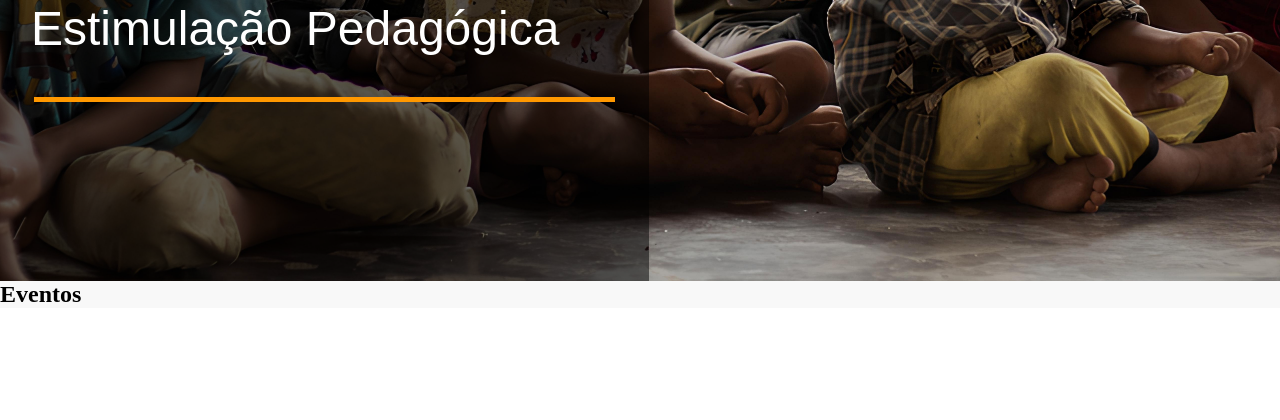
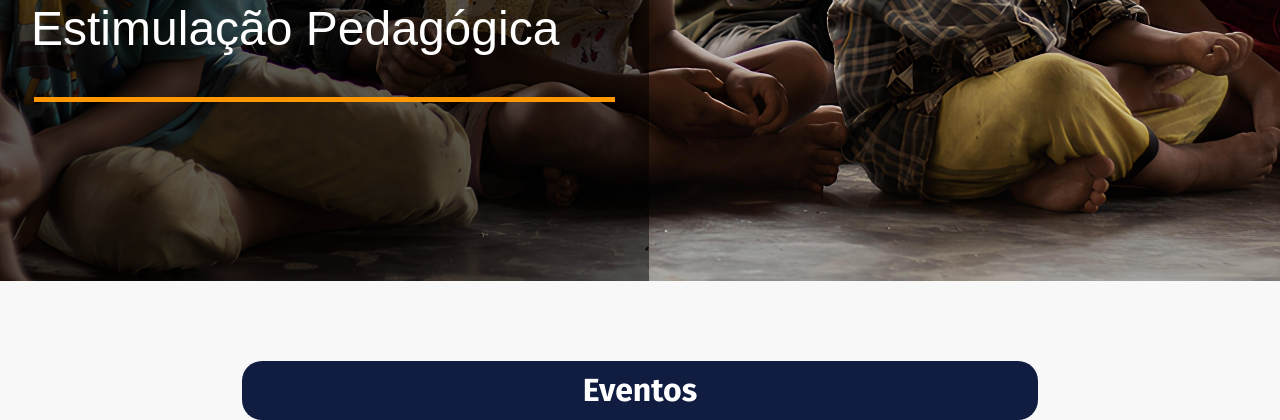
Before and after one commit to Luis5Felipe/webisiteong, a Django app: page / in a window 1280 px wide. Shown: the part 2237-2657 px from the top of the page. Before the commit the page ends 2539 px from the top, so only its background shows below. Run offline with Django 5.2, Linux system fonts and the light colour scheme; some web fonts are replaced.

Commit message:
Update pagina home

```diff
--- a/Webisite/static/website/css/home.css
+++ b/Webisite/static/website/css/home.css
@@ -297,3 +297,28 @@ html, body {
     border: none;
     margin: 20px auto;
 }
+
+
+/*Eventos*/
+
+
+.caixa{
+    display: flex;
+    justify-content: center;
+    margin: 80px 0px 80px 0px;
+}
+
+.eventos {
+    background: #101d41;
+    width: 796px;
+    height: 59px;
+    border-radius: 20px;
+}
+
+.eventos h1 {
+    color: white;
+    font-family: var(--fonteMenu);
+    font-size: 32px;
+    text-align: center;
+    padding-top: 10px;
+}
--- a/Webisite/templates/_layouts/home.html
+++ b/Webisite/templates/_layouts/home.html
@@ -1,14 +1,18 @@
 <!DOCTYPE html>
 <html lang="pt-br">
+
 <head>
     <meta charset="UTF-8">
     <meta name="viewport" content="width=device-width, initial-scale=1.0">
     <meta name="description" content="Mãos Unidas - Organização de apoio e serviços sociais">
-    <link href="https://fonts.googleapis.com/css2?family=Fira+Sans:wght@400;500;700&family=Fira+Sans+Condensed:wght@400;700&display=swap" rel="stylesheet">
+    <link
+        href="https://fonts.googleapis.com/css2?family=Fira+Sans:wght@400;500;700&family=Fira+Sans+Condensed:wght@400;700&display=swap"
+        rel="stylesheet">
     <title>Mãos Unidas</title>
     {% load static %}
     <link rel="stylesheet" type="text/css" href="{% static 'website/css/home.css' %}">
 </head>
+
 <body>
     <header class="conteiner-a1">
         <img id="logo" src="{% static 'website/img/logo.png' %}" alt="Logo da Mãos Unidas">
@@ -28,7 +32,8 @@
         <div class="banner-cover">
             <div class="banner-text">
                 <h2>Ajude 3x Mais Crianças</h2>
-                <p>Contribua agora para que crianças autistas tenham acesso a terapias essenciais, educação inclusiva e suporte especializado.</p>
+                <p>Contribua agora para que crianças autistas tenham acesso a terapias essenciais, educação inclusiva e
+                    suporte especializado.</p>
                 <button class="donate-button">Doe Agora</button>
             </div>
         </div>
@@ -39,10 +44,19 @@
     <section class="sobre-ong">
         <h2>Instituto de Amparo ao Autista Mãos Unidas</h2>
         <hr id="linha">
-        <p>A Mãos Unidas é uma ONG dedicada a promover a inclusão e a qualidade de vida das pessoas com autismo e suas famílias. Nossa missão é garantir que cada indivíduo, independentemente de suas limitações, tenha acesso a atendimento especializado e às ferramentas necessárias para seu desenvolvimento pleno. Acreditamos que, ao respeitar as diferenças e promover a autonomia, podemos transformar a vida das pessoas com autismo e construir uma sociedade mais inclusiva e igualitária.</p>
+        <p>A Mãos Unidas é uma ONG dedicada a promover a inclusão e a qualidade de vida das pessoas com autismo e suas
+            famílias. Nossa missão é garantir que cada indivíduo, independentemente de suas limitações, tenha acesso a
+            atendimento especializado e às ferramentas necessárias para seu desenvolvimento pleno. Acreditamos que, ao
+            respeitar as diferenças e promover a autonomia, podemos transformar a vida das pessoas com autismo e
+            construir uma sociedade mais inclusiva e igualitária.</p>
     </section>
     <section class="apelo">
-        <p>Sua doação vai muito além de um simples gesto financeiro: ela nos ajuda a oferecer serviços essenciais como fonoaudiologia, psicologia comportamental, psicomotricidade e terapia ABA, que são fundamentais para o desenvolvimento de pessoas com autismo. Esses atendimentos especializados proporcionam suporte crucial para que cada indivíduo possa alcançar seu potencial. Com sua ajuda, conseguimos ampliar nosso impacto, alcançar ainda mais famílias e criar novas oportunidades que transformam vidas. Junte-se a nós nessa missão de oferecer um futuro melhor e mais inclusivo para todos!</p>
+        <p>Sua doação vai muito além de um simples gesto financeiro: ela nos ajuda a oferecer serviços essenciais como
+            fonoaudiologia, psicologia comportamental, psicomotricidade e terapia ABA, que são fundamentais para o
+            desenvolvimento de pessoas com autismo. Esses atendimentos especializados proporcionam suporte crucial para
+            que cada indivíduo possa alcançar seu potencial. Com sua ajuda, conseguimos ampliar nosso impacto, alcançar
+            ainda mais famílias e criar novas oportunidades que transformam vidas. Junte-se a nós nessa missão de
+            oferecer um futuro melhor e mais inclusivo para todos!</p>
         <div class="imagem">
             <img src="{% static 'website/img/criançadoaçao.jpg' %}" alt="apelo de doação">
         </div>
@@ -68,13 +82,10 @@
         </div>
         <img id="banner2" src="{% static 'website/img/banner2.jpg' %}" alt="apelo de doação">
     </section>
-    <section>
-        <div>
+    <section class="caixa">
+        <div class="eventos">
             <h1>Eventos</h1>
         </div>
-
     </section>
-
-
 </body>
 </html>
```
Also changed, not shown: Webisite/migrations/0012_eventos.py (added), Webisite/migrations/0013_eventos_data_eventos_descricao.py (added), media/Website/pagode.jpg (added), 1 other file.
